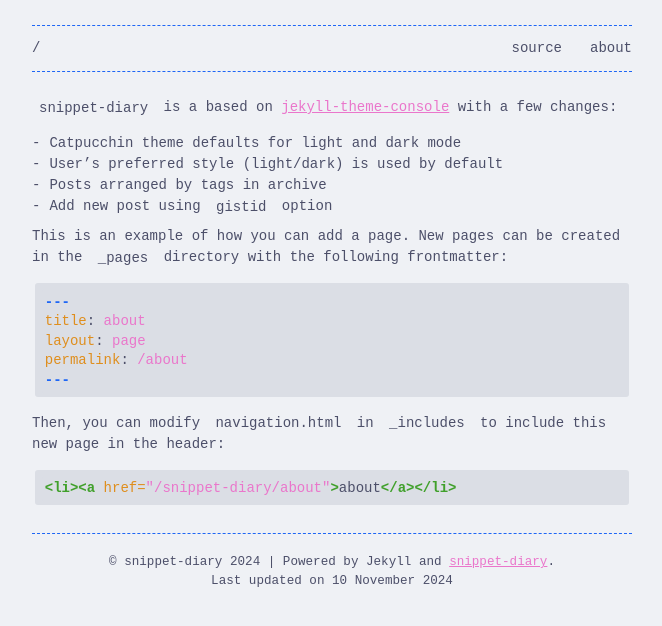
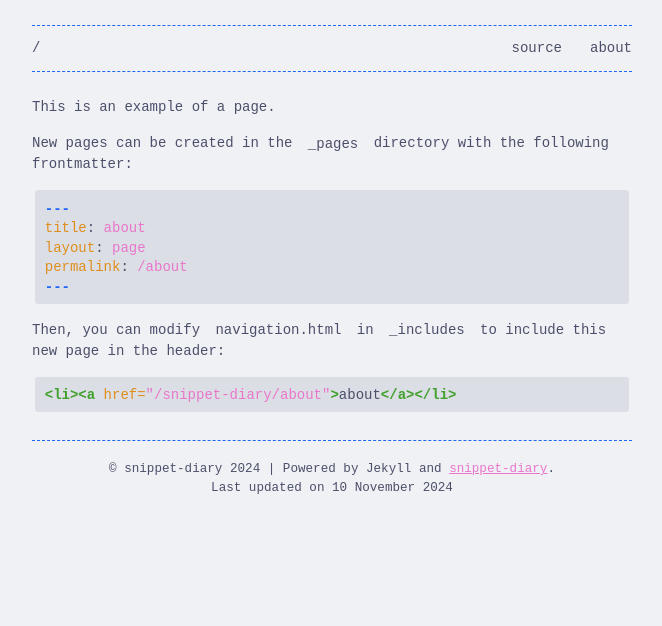
Before and after one commit to emrecanaltinsoy/emrecanaltinsoy.github.io, a Jekyll site: the page built from _pages/about.md, in a window 1280 px wide. Shown: the top 626 px of the page, without its empty margins (308-970 px from the left). Built offline with Jekyll 4.4.1, drawn with Linux system fonts in a browser that asks for light colours.

Commit message:
cleaner description for page

````diff
--- a/_pages/about.md
+++ b/_pages/about.md
@@ -4,14 +4,9 @@
 permalink: /about
 ---
 
-`snippet-diary` is a based on [jekyll-theme-console](https://github.com/b2a3e8/jekyll-theme-console) with a few changes:
+This is an example of a page.
 
-- Catpucchin theme defaults for light and dark mode
-- User's preferred style (light/dark) is used by default
-- Posts arranged by tags in archive
-- Add new post using `gistid` option
-
-This is an example of how you can add a page. New pages can be created in the `_pages` directory with the following frontmatter:
+New pages can be created in the `_pages` directory with the following frontmatter:
 
 ```markdown
 ---
````
